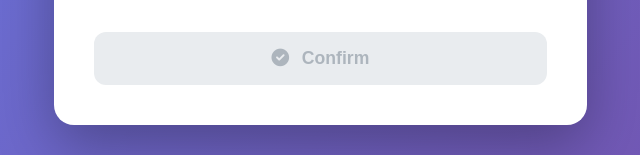
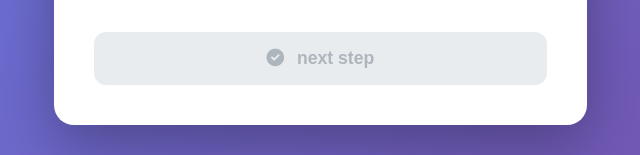
Before and after one commit to marzova/marzovaresetpass, a plain HTML site: page index.html in a window 1280 px wide. Shown: the part 642-797 px from the top of the page, 86-726 px from the left. Drawn offline with Linux system fonts and the light colour scheme.

Commit message:
Change button text from 'Confirm' to 'next step'

```diff
--- a/index.html
+++ b/index.html
@@ -73,7 +73,7 @@
                 <div class="form-group">
                     <button type="submit" id="submit-btn" class="submit-btn" disabled>
                         <i class="fas fa-check-circle"></i>
-                        Confirm
+                        next step
                     </button>
                 </div>
             </form>
```
